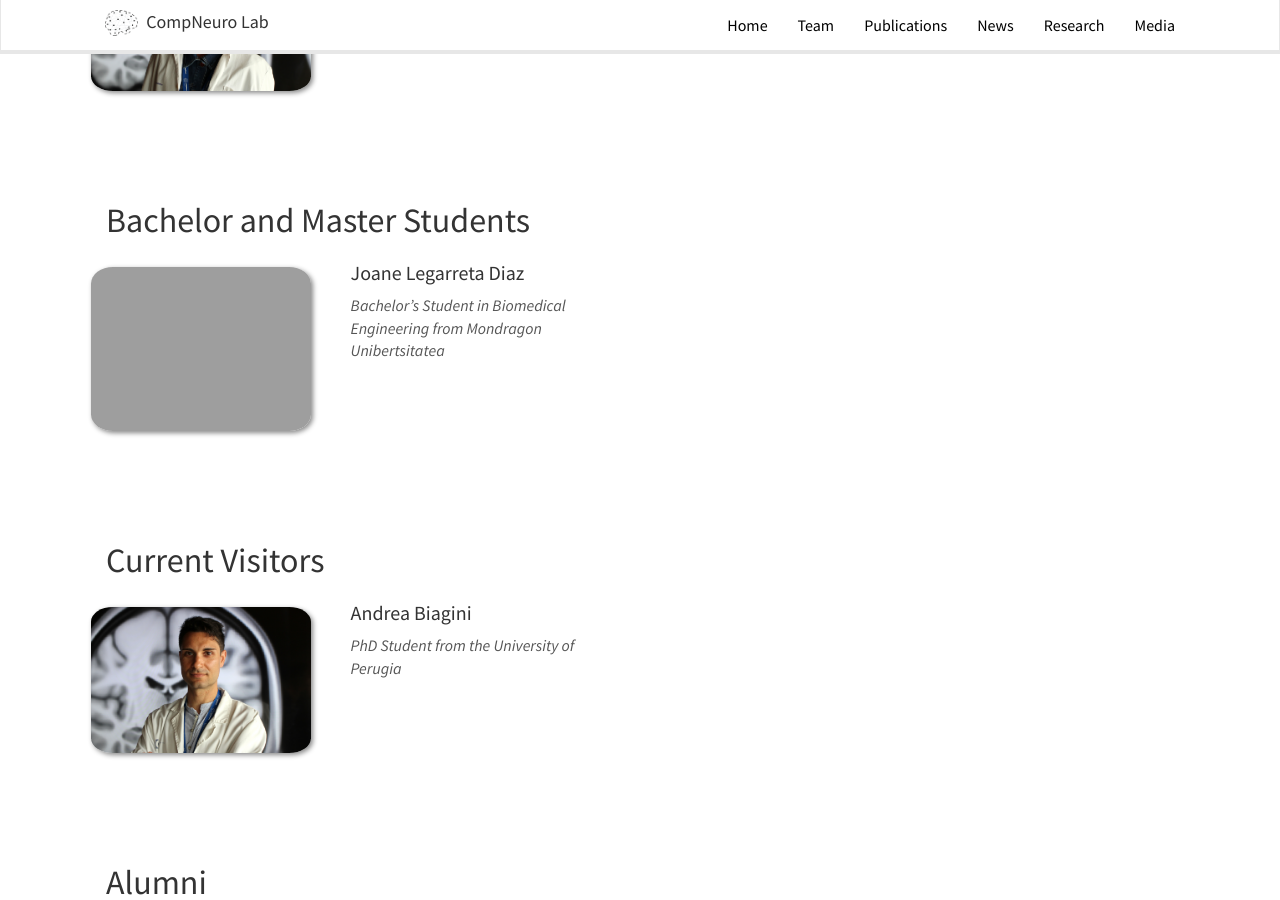
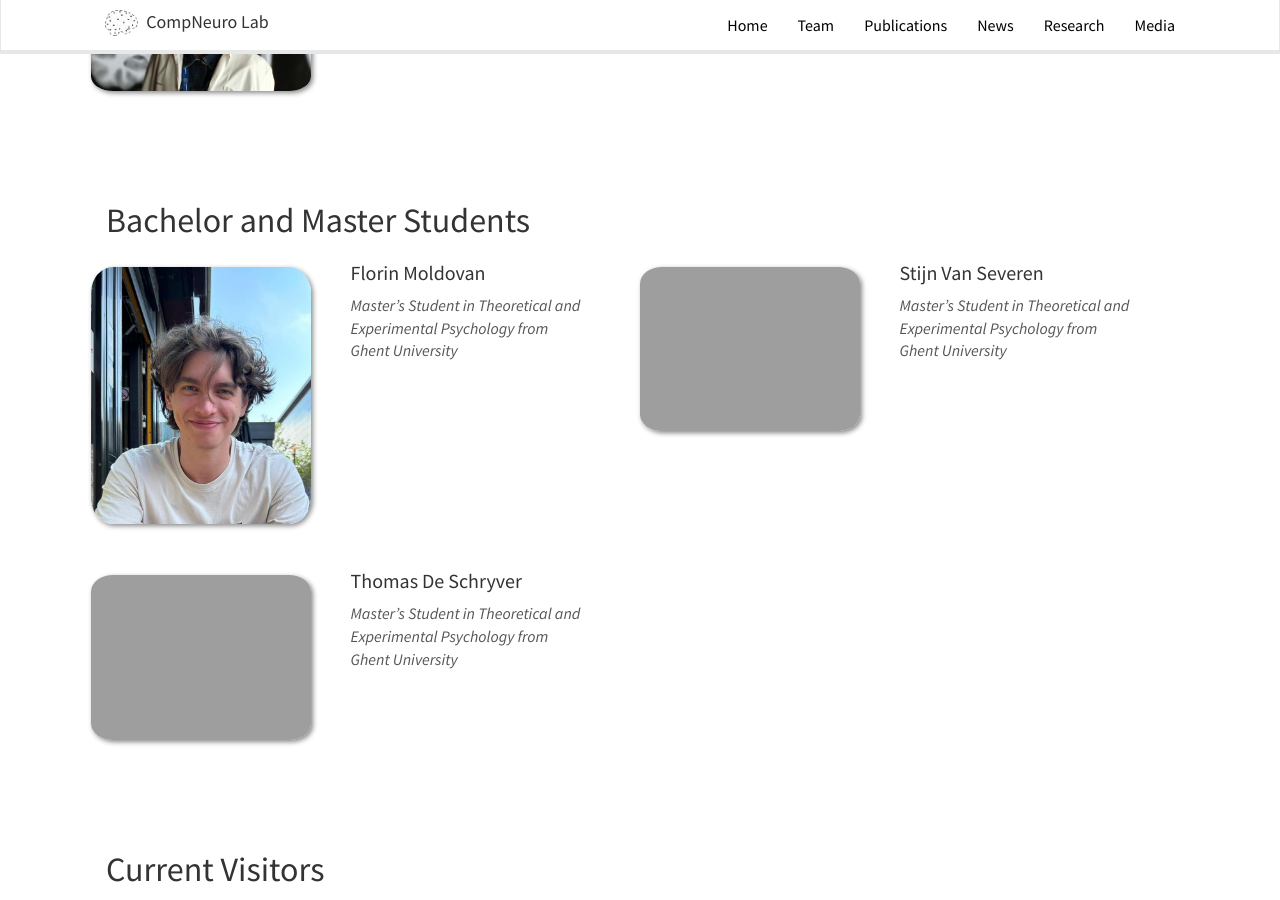
Before and after one commit to itellaetxe/compneurobilbao_website, a Jekyll site: the page built from _pages/team.md, in a window 1280 px wide and 900 px high, scrolled down 2450 px. Built offline with Jekyll 4.4.1, drawn with Linux system fonts in a browser that asks for light colours; nearby versions of some CDN libraries.

Commit message:
team: añade Florin, Stijn y Thomas como master students. Quita a Joane

```diff
--- a/_data/bachelor_master.yml
+++ b/_data/bachelor_master.yml
@@ -1,3 +1,11 @@
-- name: Joane Legarreta Diaz
-  info: Bachelor's Student in Biomedical Engineering from Mondragon Unibertsitatea
-  photo: joane_zoom.JPG
+- name: Florin Moldovan
+  info: Master's Student in Theoretical and Experimental Psychology from Ghent University
+  photo: florin.jpeg
+
+- name: Stijn Van Severen
+  info: Master's Student in Theoretical and Experimental Psychology from Ghent University
+  photo:
+
+- name: Thomas De Schryver
+  info: Master's Student in Theoretical and Experimental Psychology from Ghent University
+  photo:
```
Also changed, not shown: images/teampic/florin.jpeg (added).
